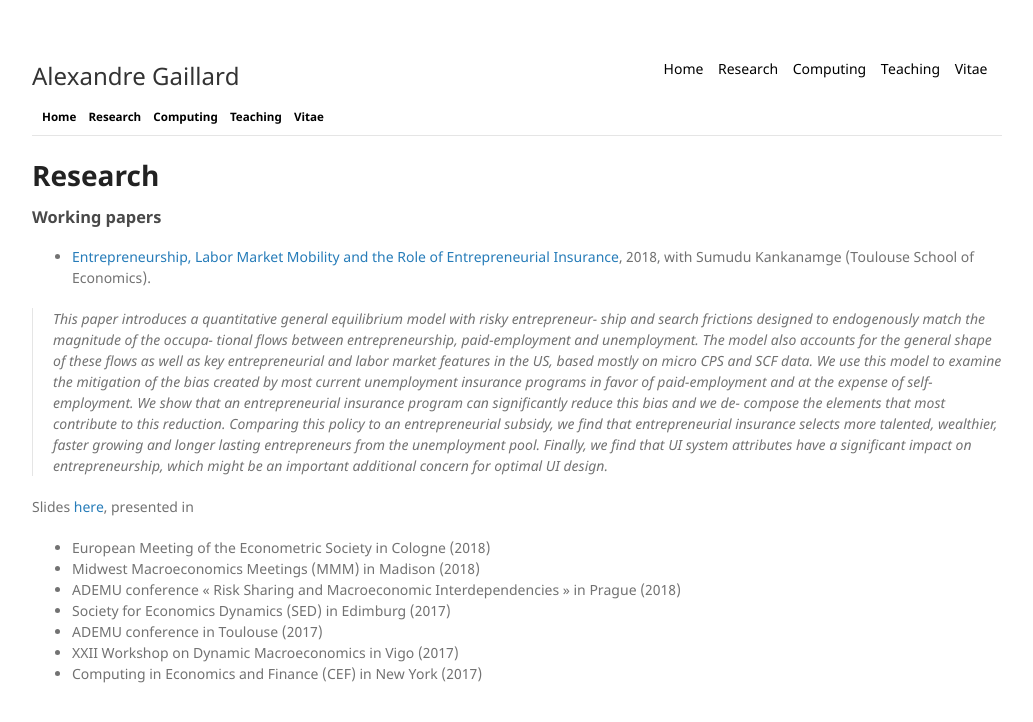
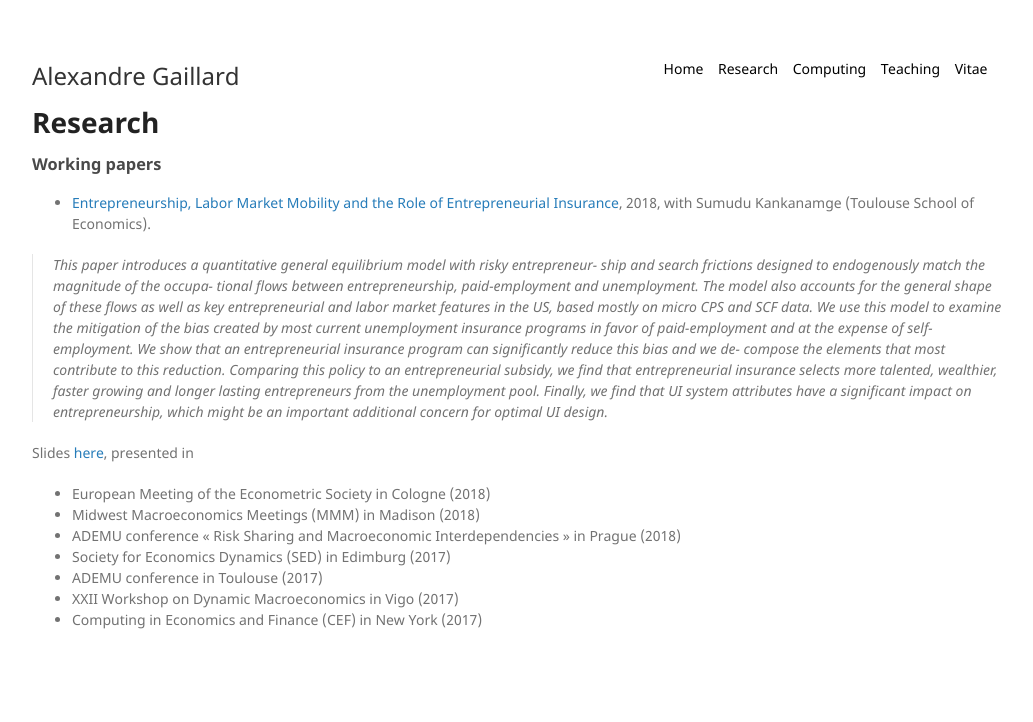
Before and after one commit to AGaillardTSE/AGaillardTSE.github.io, a Jekyll site: the page built from research.md, in a window 1280 px wide. Shown: the top 722 px of the page, without its empty margins (123-1156 px from the left). Built offline with Jekyll 4.4.1, drawn with Linux system fonts in a browser that asks for light colours; our own code applies the rules of GitHub Pages for plain Markdown files.

Commit message:
Update research.md

```diff
--- a/research.md
+++ b/research.md
@@ -1,11 +1,6 @@
 ---
 Layout: default
 ---
-
-<h5 style="margin:0 0 10px;padding-left:10px;">
-  <a style="color: #000" href="./index.html">Home</a>&nbsp;&nbsp;&nbsp;&nbsp;<a style="color: #000" href="./research.html">Research</a>&nbsp;&nbsp;&nbsp;&nbsp;<a style="color: #000" href="./computing.html">Computing</a>&nbsp;&nbsp;&nbsp;&nbsp;<a style="color: #000" href="./teaching.html">Teaching</a>&nbsp;&nbsp;&nbsp;&nbsp;<a style="color: #000" href="./CV.pdf">Vitae</a>&nbsp;&nbsp;&nbsp;&nbsp;
-</h5>
-<hr style="margin:0 0 25px;">
 
 # Research
 
```
